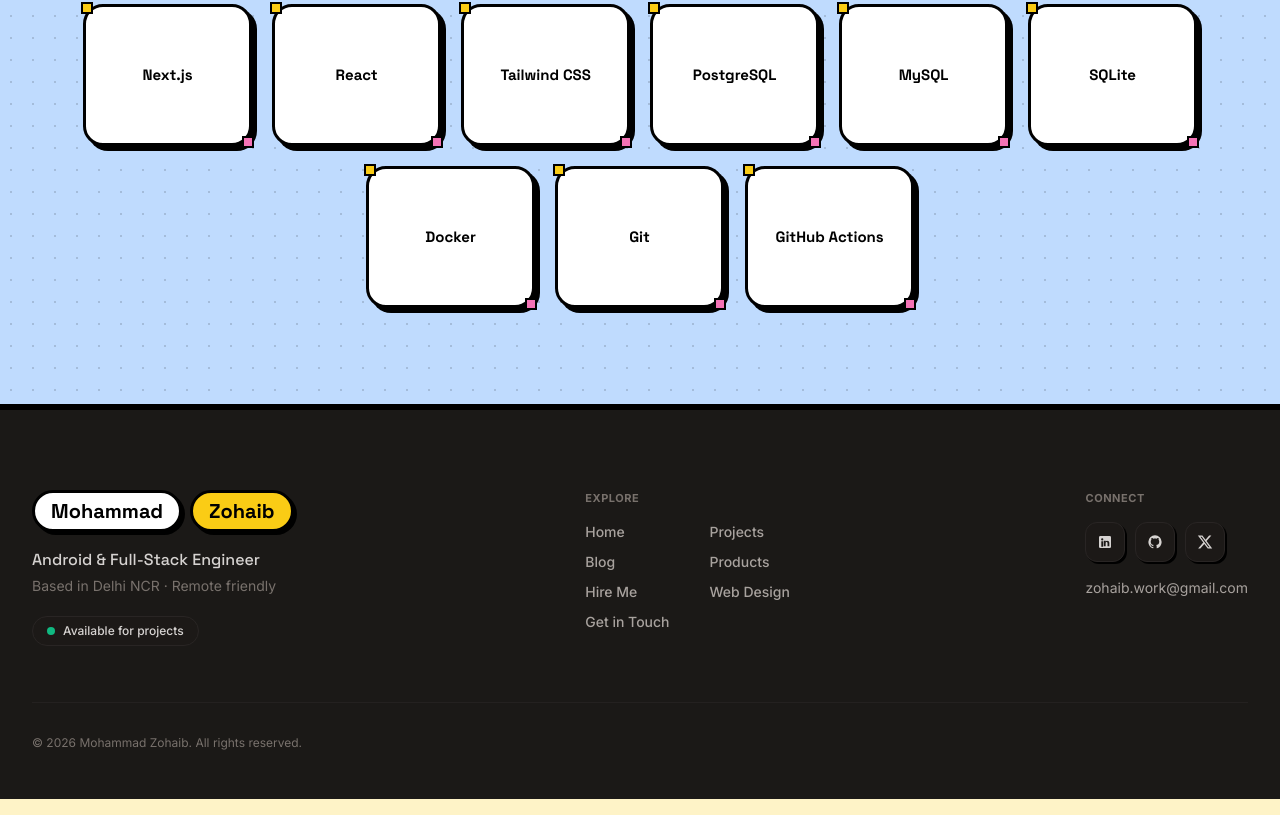
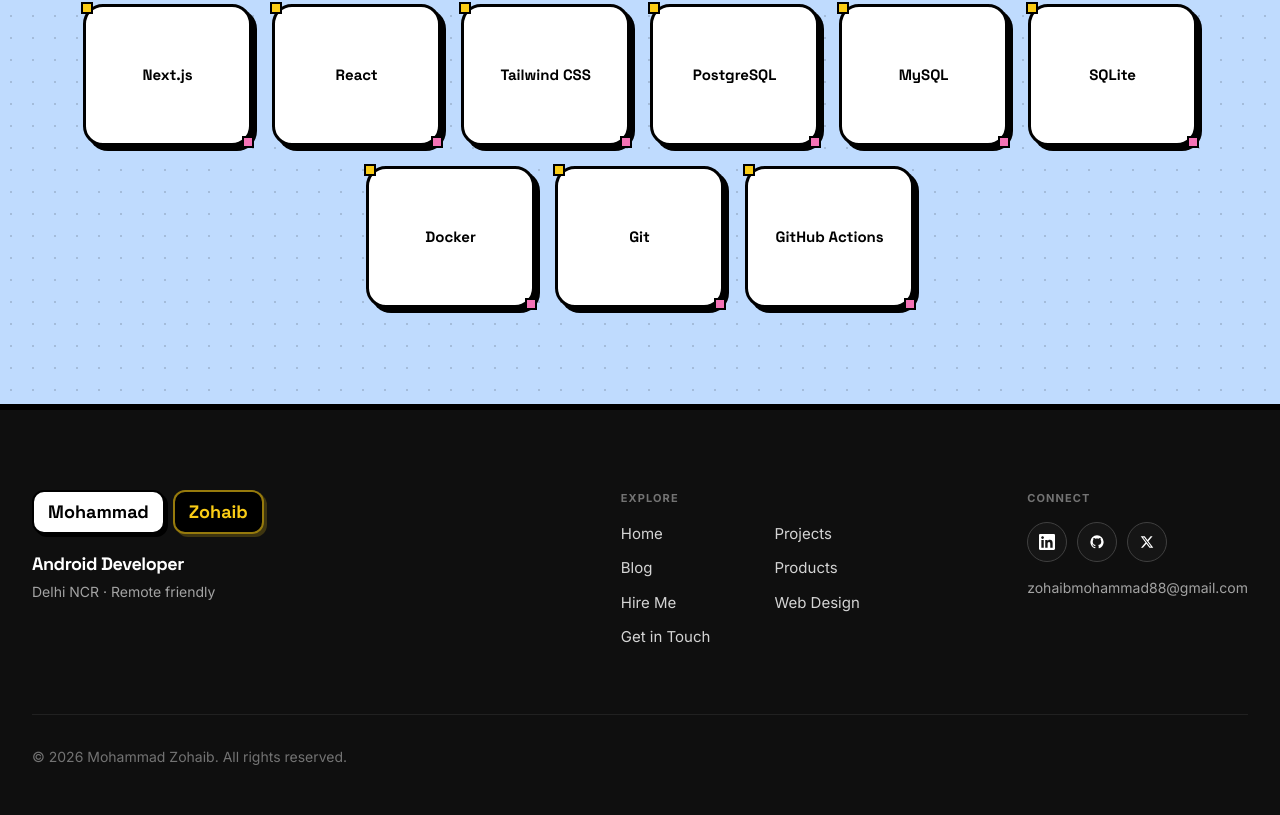
Before and after one commit to zohaib-md/zohaibxportfolio, a Next.js app: page / in a window 1280 px wide. Shown: the part 6182-6997 px from the top of the page. Built offline with nearby package versions, Linux system fonts and the light colour scheme.

Commit message:
style: refine dark footer to exact specifications without status pill and with circular dark social icons

```diff
--- a/components/Footer.tsx
+++ b/components/Footer.tsx
@@ -6,88 +6,84 @@ import { personalData } from "@/lib/data";
 
 export const Footer: React.FC = () => {
   return (
-    <footer className="relative w-full bg-[#1b1917] text-white border-t-[3.5px] border-black pt-16 sm:pt-20 pb-12 px-4 sm:px-6 lg:px-8 overflow-hidden">
+    <footer className="relative w-full bg-[#0F0F0F] text-white border-t-[3.5px] border-black pt-16 sm:pt-20 pb-12 px-4 sm:px-6 lg:px-8 overflow-hidden">
       <div className="mx-auto max-w-[1280px]">
-        {/* Main Footer Row */}
-        <div className="flex flex-col lg:flex-row justify-between items-start gap-10 lg:gap-12 pb-14 border-b border-stone-800/70">
-          {/* Left Column: Brand & Status */}
-          <div className="flex flex-col items-start max-w-sm">
-            {/* Logo Pills */}
-            <div className="flex items-center gap-2">
-              <span className="inline-block rounded-full border-[3px] border-black bg-white px-4 py-1 font-display text-lg sm:text-xl font-bold text-black shadow-[3px_3px_0_0_#000000]">
+        {/* Main 3-Column Layout */}
+        <div className="flex flex-col lg:flex-row justify-between items-start gap-10 lg:gap-12 pb-12 sm:pb-16">
+          {/* Column 1 (Left, ~35% width): Name pill pair, role, location */}
+          <div className="w-full lg:w-[35%] flex flex-col items-start">
+            {/* Name Pill Pair (same style as nav: first in white pill with black border, last in black pill with yellow text and subtle yellow border) */}
+            <div className="flex items-center gap-2 select-none">
+              <span className="badge badge-lg h-auto py-1.5 px-3.5 bg-white text-black font-display font-extrabold text-base sm:text-lg border-[2.5px] border-black rounded-xl shadow-[3px_3px_0_0_#000000]">
                 {personalData.firstName}
               </span>
-              <span className="inline-block rounded-full border-[3px] border-black bg-[#FACC15] px-4 py-1 font-display text-lg sm:text-xl font-bold text-black shadow-[3px_3px_0_0_#000000]">
+              <span className="badge badge-lg h-auto py-1.5 px-3.5 bg-black text-[#FACC15] font-display font-extrabold text-base sm:text-lg border-[2px] border-[#FACC15]/60 rounded-xl shadow-[3px_3px_0_0_rgba(250,204,21,0.2)]">
                 {personalData.lastName}
               </span>
             </div>
 
-            {/* Subtitles */}
-            <p className="font-display font-medium text-sm sm:text-base text-stone-300 mt-4">
-              Android &amp; Full-Stack Engineer
-            </p>
-            <p className="text-xs sm:text-sm text-stone-500 mt-1">
-              Based in Delhi NCR · Remote friendly
+            {/* Role line (white text) */}
+            <p className="mt-4 font-display text-base sm:text-lg font-bold text-white tracking-tight">
+              Android Developer
             </p>
 
-            {/* Available for projects pill */}
-            <div className="mt-5 inline-flex items-center gap-2 rounded-full border border-stone-800 bg-stone-900 px-3.5 py-1.5 text-xs font-medium text-stone-300">
-              <span className="relative flex h-2 w-2">
-                <span className="animate-ping absolute inline-flex h-full w-full rounded-full bg-emerald-400 opacity-75"></span>
-                <span className="relative inline-flex rounded-full h-2 w-2 bg-emerald-500"></span>
-              </span>
-              <span>Available for projects</span>
-            </div>
+            {/* Location line (gray text) */}
+            <p className="mt-1 text-sm text-neutral-400 font-normal">
+              Delhi NCR · Remote friendly
+            </p>
           </div>
 
-          {/* Middle Column: Explore Navigation */}
+          {/* Column 2 (Center, two sub-columns side by side): Explore links */}
           <div className="flex flex-col items-start">
-            <h4 className="text-[11px] font-bold tracking-wider text-stone-500 uppercase mb-4">
-              Explore
-            </h4>
-            <div className="grid grid-cols-2 gap-x-10 gap-y-2.5">
+            <span className="text-[11px] font-bold tracking-widest text-neutral-500 uppercase mb-4">
+              EXPLORE
+            </span>
+            <div className="grid grid-cols-2 gap-x-12 sm:gap-x-16 gap-y-2.5">
+              {/* Left Sub-column */}
               <div className="flex flex-col gap-2.5">
                 <Link
                   href="#"
-                  className="text-sm text-stone-400 hover:text-white transition-colors duration-150 font-medium"
+                  className="text-sm sm:text-[15px] text-neutral-300 hover:text-[#FACC15] transition-colors leading-relaxed"
                 >
                   Home
                 </Link>
                 <Link
                   href="#blog"
-                  className="text-sm text-stone-400 hover:text-white transition-colors duration-150 font-medium"
+                  className="text-sm sm:text-[15px] text-neutral-300 hover:text-[#FACC15] transition-colors leading-relaxed"
                 >
                   Blog
                 </Link>
                 <Link
                   href="#hire"
-                  className="text-sm text-stone-400 hover:text-white transition-colors duration-150 font-medium"
+                  className="text-sm sm:text-[15px] text-neutral-300 hover:text-[#FACC15] transition-colors leading-relaxed"
                 >
                   Hire Me
                 </Link>
                 <Link
                   href="#contact"
-                  className="text-sm text-stone-400 hover:text-white transition-colors duration-150 font-medium"
+                  className="text-sm sm:text-[15px] text-neutral-300 hover:text-[#FACC15] transition-colors leading-relaxed"
                 >
                   Get in Touch
                 </Link>
               </div>
+
+              {/* Right Sub-column */}
               <div className="flex flex-col gap-2.5">
                 <Link
                   href="#projects"
-                  className="text-sm text-stone-400 hover:text-white transition-colors duration-150 font-medium"
+                  className="text-sm sm:text-[15px] text-neutral-300 hover:text-[#FACC15] transition-colors leading-relaxed"
                 >
                   Projects
                 </Link>
                 <Link
                   href="#products"
-                  className="text-sm text-stone-400 hover:text-white transition-colors duration-150 font-medium"
+                  className="text-sm sm:text-[15px] text-neutral-300 hover:text-[#FACC15] transition-colors leading-relaxed"
                 >
                   Products
                 </Link>
                 <Link
                   href="#design"
-                  className="text-sm text-stone-400 hover:text-white transition-colors duration-150 font-medium"
+                  className="text-sm sm:text-[15px] text-neutral-300 hover:text-[#FACC15] transition-colors leading-relaxed"
                 >
                   Web Design
                 </Link>
@@ -95,13 +91,13 @@ export const Footer: React.FC = () => {
             </div>
           </div>
 
-          {/* Right Column: Connect */}
+          {/* Column 3 (Right): Connect links & email */}
           <div className="flex flex-col items-start">
-            <h4 className="text-[11px] font-bold tracking-wider text-stone-500 uppercase mb-4">
-              Connect
-            </h4>
+            <span className="text-[11px] font-bold tracking-widest text-neutral-500 uppercase mb-4">
+              CONNECT
+            </span>
 
-            {/* Social Icons Row */}
+            {/* Row of 3 circular social icon buttons: LinkedIn, GitHub, X (dark theme version) */}
             <div className="flex items-center gap-2.5">
               {/* LinkedIn */}
               <a
@@ -109,15 +105,15 @@ export const Footer: React.FC = () => {
                 target="_blank"
                 rel="noopener noreferrer"
                 aria-label="LinkedIn"
-                className="inline-flex items-center justify-center w-10 h-10 rounded-xl border border-stone-800 bg-stone-900 text-stone-300 hover:text-white hover:border-stone-700 hover:bg-stone-800 transition-all shadow-[2px_2px_0_0_#000000]"
+                className="w-10 h-10 rounded-full border border-neutral-700 bg-neutral-900/90 flex items-center justify-center text-white hover:border-[#FACC15] hover:text-[#FACC15] hover:bg-neutral-800 transition-all duration-150"
               >
                 <svg
-                  width="18"
-                  height="18"
+                  width="16"
+                  height="16"
                   className="w-4 h-4 fill-current"
                   viewBox="0 0 24 24"
                 >
-                  <path d="M19 3a2 2 0 0 1 2 2v14a2 2 0 0 1-2 2H5a2 2 0 0 1-2-2V5a2 2 0 0 1 2-2h14m-.5 15.5v-5.3a3.26 3.26 0 0 0-3.26-3.26c-.85 0-1.84.52-2.28 1.3v-1.11h-2.79v8.37h2.79v-4.93c0-.77.62-1.4 1.39-1.4a1.4 1.4 0 0 1 1.4 1.4v4.93h2.75M6.46 10.9v8.37H9.2V10.9H6.46M7.83 6.45a1.66 1.66 0 0 0-1.66 1.66 1.66 1.66 0 0 0 1.66 1.66 1.66 1.66 0 0 0 1.66-1.66 1.66 1.66 0 0 0-1.66-1.66z" />
+                  <path d="M20.447 20.452h-3.554v-5.569c0-1.328-.027-3.037-1.852-3.037-1.853 0-2.136 1.445-2.136 2.939v5.667H9.351V9h3.414v1.561h.046c.477-.9 1.637-1.85 3.37-1.85 3.601 0 4.267 2.37 4.267 5.455v6.286zM5.337 7.433c-1.144 0-2.063-.926-2.063-2.065 0-1.138.92-2.063 2.063-2.063 1.14 0 2.064.925 2.064 2.063 0 1.139-.925 2.065-2.064 2.065zm1.782 13.019H3.555V9h3.564v11.452zM22.225 0H1.771C.792 0 0 .774 0 1.729v20.542C0 23.227.792 24 1.771 24h20.451C23.2 24 24 23.227 24 22.271V1.729C24 .774 23.2 0 22.222 0h.003z" />
                 </svg>
               </a>
 
@@ -127,7 +123,7 @@ export const Footer: React.FC = () => {
                 target="_blank"
                 rel="noopener noreferrer"
                 aria-label="GitHub"
-                className="inline-flex items-center justify-center w-10 h-10 rounded-xl border border-stone-800 bg-stone-900 text-stone-300 hover:text-white hover:border-stone-700 hover:bg-stone-800 transition-all shadow-[2px_2px_0_0_#000000]"
+                className="w-10 h-10 rounded-full border border-neutral-700 bg-neutral-900/90 flex items-center justify-center text-white hover:border-[#FACC15] hover:text-[#FACC15] hover:bg-neutral-800 transition-all duration-150"
               >
                 <svg
                   width="18"
@@ -145,12 +141,12 @@ export const Footer: React.FC = () => {
                 target="_blank"
                 rel="noopener noreferrer"
                 aria-label="X (Twitter)"
-                className="inline-flex items-center justify-center w-10 h-10 rounded-xl border border-stone-800 bg-stone-900 text-stone-300 hover:text-white hover:border-stone-700 hover:bg-stone-800 transition-all shadow-[2px_2px_0_0_#000000]"
+                className="w-10 h-10 rounded-full border border-neutral-700 bg-neutral-900/90 flex items-center justify-center text-white hover:border-[#FACC15] hover:text-[#FACC15] hover:bg-neutral-800 transition-all duration-150"
               >
                 <svg
-                  width="16"
-                  height="16"
-                  className="w-4 h-4 fill-current"
+                  width="15"
+                  height="15"
+                  className="w-3.5 h-3.5 fill-current"
                   viewBox="0 0 24 24"
                 >
                   <path d="M18.244 2.25h3.308l-7.227 8.26 8.502 11.24H16.17l-5.214-6.817L4.99 21.75H1.68l7.73-8.835L1.254 2.25H8.08l4.713 6.231zm-1.161 17.52h1.833L7.084 4.126H5.117z" />
@@ -158,21 +154,20 @@ export const Footer: React.FC = () => {
               </a>
             </div>
 
-            {/* Email link */}
+            {/* Email address as plain gray text */}
             <a
-              href="mailto:zohaib.work@gmail.com"
-              className="mt-4 text-xs sm:text-sm text-stone-400 hover:text-white transition-colors duration-150"
+              href="mailto:zohaibmohammad88@gmail.com"
+              className="mt-4 text-sm text-neutral-400 hover:text-white transition-colors"
             >
-              zohaib.work@gmail.com
+              zohaibmohammad88@gmail.com
             </a>
           </div>
         </div>
 
-        {/* Bottom Copyright Row */}
-        <div className="pt-8 flex flex-col sm:flex-row items-center justify-between gap-4 text-xs text-stone-500">
+        {/* BOTTOM ROW: Thin horizontal divider line & left-aligned copyright */}
+        <div className="pt-8 border-t border-neutral-800/80 flex items-center justify-start text-xs sm:text-sm text-neutral-500">
           <p>
-            &copy; {new Date().getFullYear()} {personalData.firstName}{" "}
-            {personalData.lastName}. All rights reserved.
+            &copy; 2026 {personalData.firstName} {personalData.lastName}. All rights reserved.
           </p>
         </div>
       </div>
```
